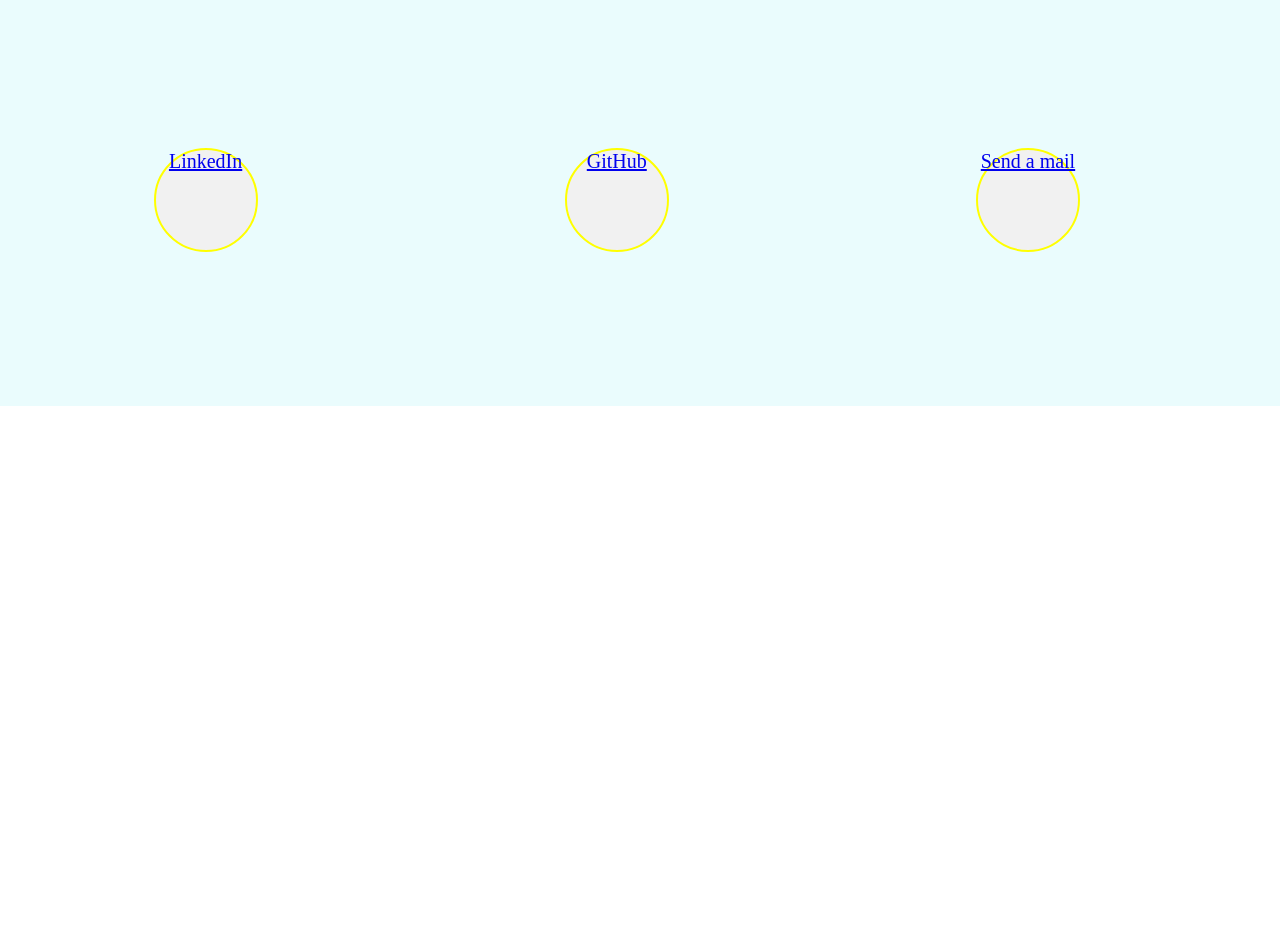
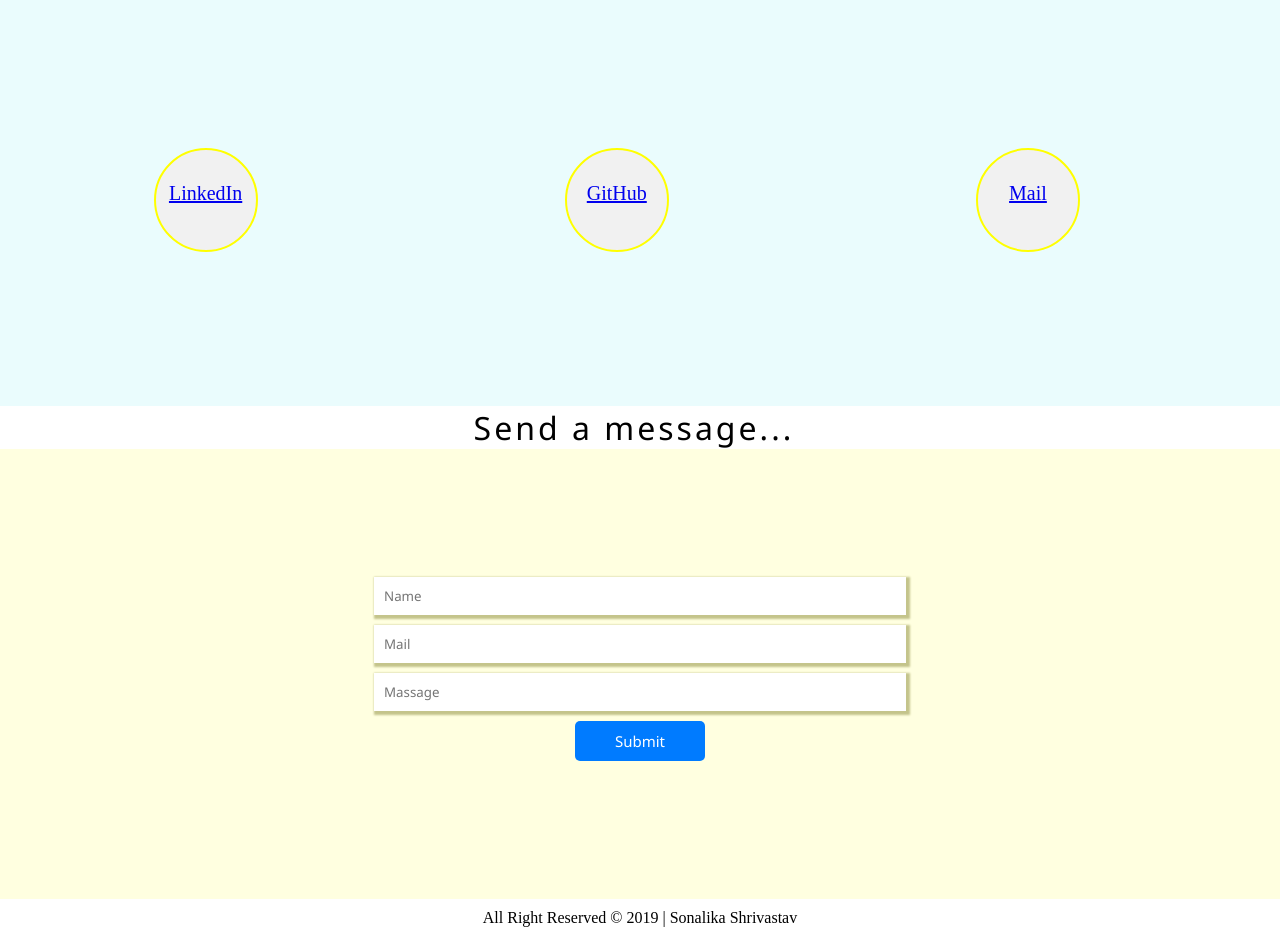
Before and after one commit to sonalikas/my_portfolio, a plain HTML site: page index.html in a window 1280 px wide. Shown: the part 780-1717 px from the top of the page. Before the commit the page ends 1186 px from the top, so only its background shows below. Drawn offline with Linux system fonts and the light colour scheme.

Commit message:
still working on it

```diff
--- a/index.html
+++ b/index.html
@@ -22,14 +22,39 @@
 <div class="conatct">
 	<p class="work">Let's work together...</p><br>
 	<p class="contact_no">call me on 9873699033</p>
-		<div class="flex-container">
+	<div class="flex-container">
 
-	  <div><a href="#" class="url" >LinkedIn </a></div>
-	  <div><a href="https://github.com/sonalikas" class="url" >GitHub</a></div>
-	  <div><a href="mailto:sonalika1715@gmail.com" class="url">Send a mail</a></div>
-
+	  <div>
+		  <p style="opacity:0; font-size: 28px;">+</p>
+		  <a href="#">LinkedIn </a>
+		</div>
+	  <div>
+		  <p style="opacity:0; font-size: 28px;">+</p>
+		  <a href="https://github.com/sonalikas" >GitHub</a>
+		</div>
+	  <div>
+		  <p style="opacity:0; font-size: 28px;">+</p>
+		  <a href="mailto:sonalika1715@gmail.com">Mail</a>
+		</div>
 	</div>
 </div>
+
+<p class="work">Send a message...</p>
+
+<div class="msg">
+	<form class="design">
+		<div class=row>
+		<input type="text" placeholder="Name" class="name">
+		<input type="text" placeholder="Mail" class="mail">
+		<input type="text" placeholder="Massage" class="mg"><br>
+		<button type="submit" class="sub">Submit</button>
+		</div>
+	</div>
+	</form>
+</div>
+	<footer>
+		<p class="footer">All Right Reserved © 2019 | Sonalika Shrivastav</p>
+	</footer>
 
 
 </body>
--- a/style.css
+++ b/style.css
@@ -68,6 +68,7 @@ h1{
 	  background-color: #f1f1f1;
 	  width: 100px;
 	  margin: 12%;
+
 	  height: 100px;
 	  text-align: center;
 	  /* line-height: 75px; */
@@ -90,6 +91,67 @@ h1{
 	color:#00aeff
 }
 
-.url {
-	padding-top:12%;
+.msg{
+    background-color: #FFFFE0;
+	/* border: 2px solid green;
+	margin: 10%; */
 }
+.design{
+	padding: 10%;
+	text-align: center;
+	/* box-shadow: 10px 10px 10px 10px; */
+}
+
+.name{
+	width: 50%;
+	font-family: 'Segoe UI', Tahoma, Geneva, Verdana, sans-serif;
+	padding: 10px;
+	margin-bottom: 10px;
+	box-shadow: 2px 2px 2px 2px #c4c48b;
+	border:none !important;
+}
+.name:active,
+.name:focus{
+   color:#686868;
+}
+.mail{
+	width: 50%;
+	font-family: 'Segoe UI', Tahoma, Geneva, Verdana, sans-serif;
+	padding: 10px;
+	margin-bottom: 10px;
+	box-shadow: 2px 2px 2px 2px #c4c48b;
+	border:none !important;
+}
+.mail:active,
+.mail:focus{
+   color:#686868;
+}
+
+.mg{
+	width: 50%;
+	font-family: 'Segoe UI', Tahoma, Geneva, Verdana, sans-serif;
+	padding: 10px;
+	box-shadow: 2px 2px 2px 2px #c4c48b;
+	border:none !important;
+}
+.mg:active,
+.mg:focus{
+    border-color: papayawhip;
+	color:#686868;
+}
+
+.sub{
+	padding: 10px 40px 10px 40px;
+	margin: 10px;
+	font-family: 'Segoe UI', Tahoma, Geneva, Verdana, sans-serif;
+	background-color: #007bff;
+	color:white;
+	border-radius: 5px;
+	border:none;
+	font-size: 15px;
+}
+
+.footer{
+	text-align: center;
+	padding: 10px;
+}
```
